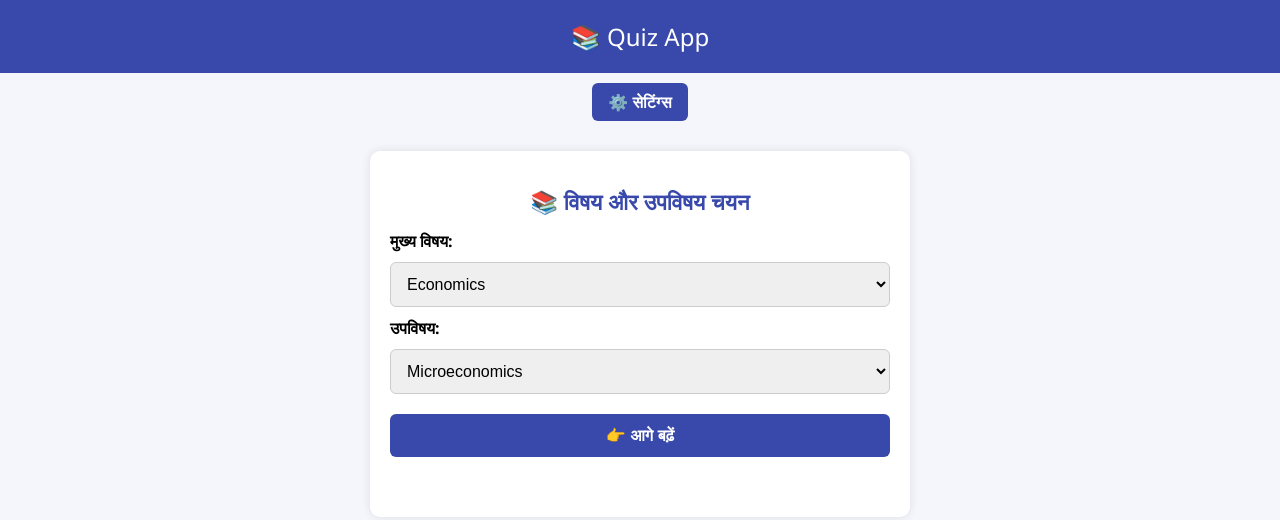
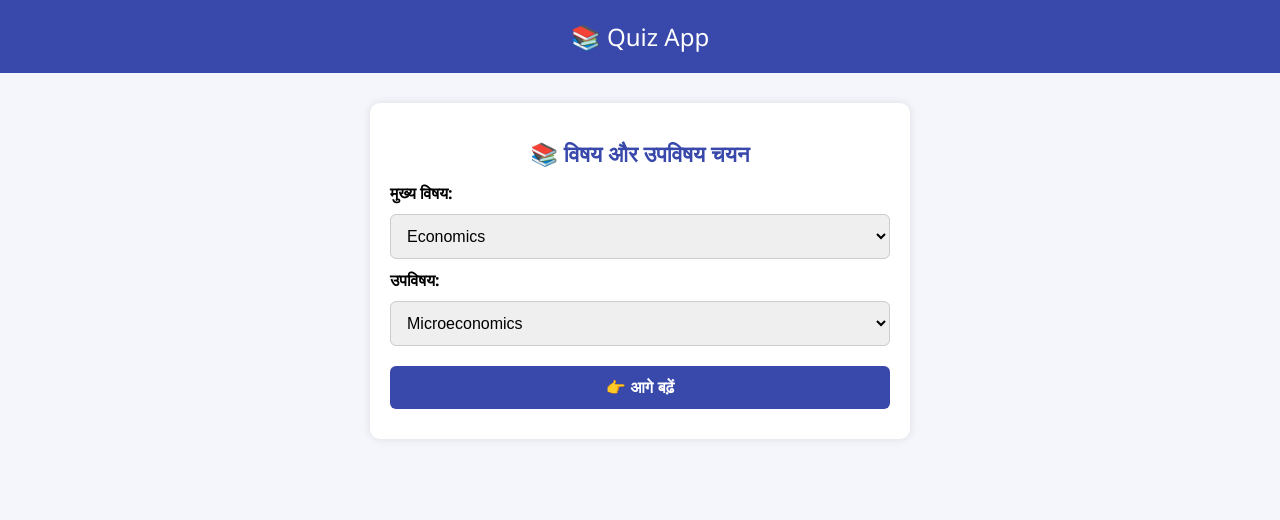
Before and after one commit to Pratum123/asdf, a plain HTML site: page index.html in a window 1280 px wide. Drawn offline with Linux system fonts and the light colour scheme.

Commit message:
Update index.html

```diff
--- a/index.html
+++ b/index.html
@@ -47,35 +47,10 @@
       border: none;
       cursor: pointer;
     }
-    .section {
-      margin-bottom: 30px;
-    }
-    h3 {
-      font-size: 18px;
-      color: #333;
-      margin-bottom: 10px;
-    }
-    .settings-link {
-      text-align: center;
-      margin-top: 10px;
-    }
-    .settings-link a {
-      background: #3949ab;
-      color: white;
-      padding: 8px 16px;
-      border-radius: 6px;
-      text-decoration: none;
-      font-weight: bold;
-      display: inline-block;
-    }
   </style>
 </head>
 <body>
   <header>📚 Quiz App</header>
-
-  <div class="settings-link">
-    <a href="settings.html">⚙️ सेटिंग्स</a>
-  </div>
 
   <div class="container">
     <h1>📚 विषय और उपविषय चयन</h1>
@@ -99,7 +74,7 @@ let selectedSub = "";
 
 async function loadFromRawJSON() {
   try {
-    const res = await fetch("https://raw.githubusercontent.com/Pratum123/asdf/main/quiz_backup.json");
+    const res = await fetch("https://pratum123.github.io/asdf/quiz_backup.json"); // ✅ safer for Incognito
     if (!res.ok) throw new Error("❌ नेटवर्क समस्या");
     const data = await res.json();
 
```
